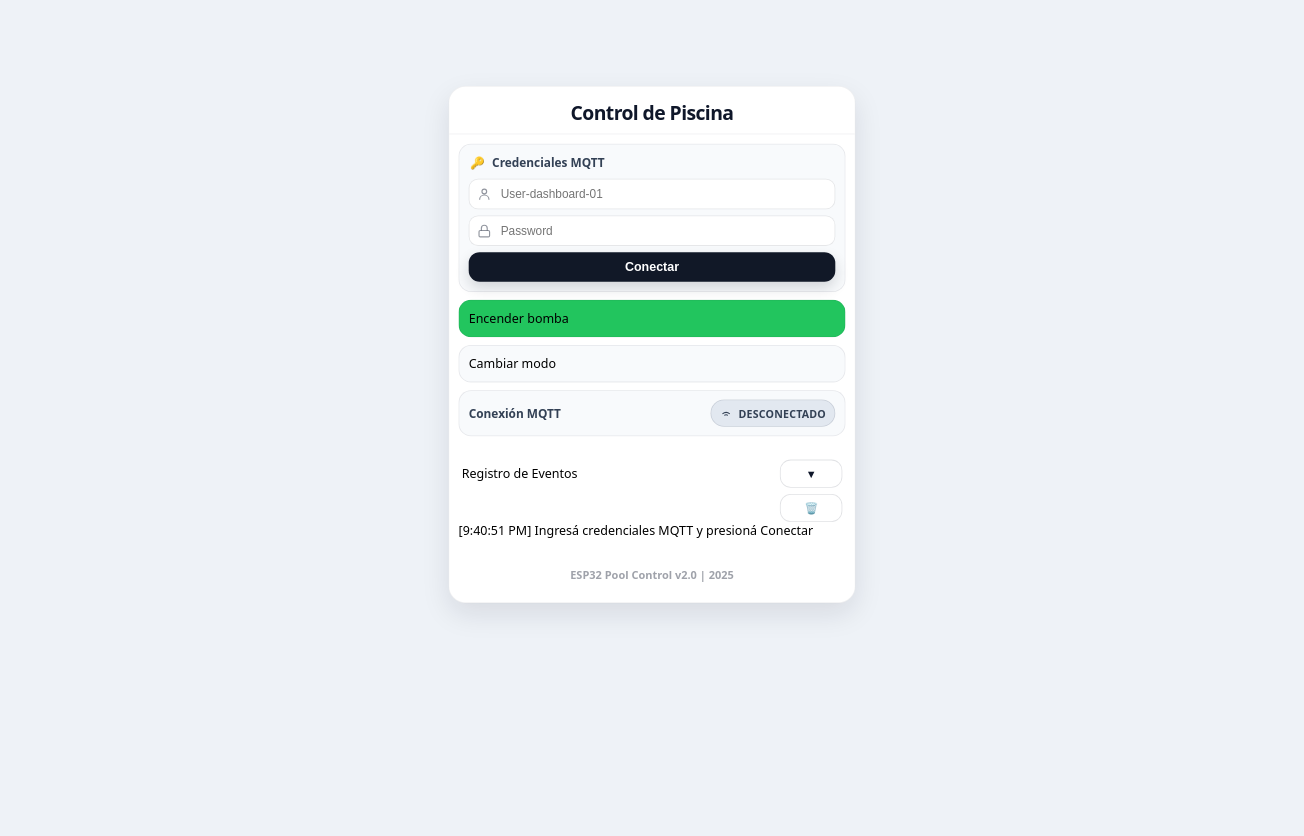
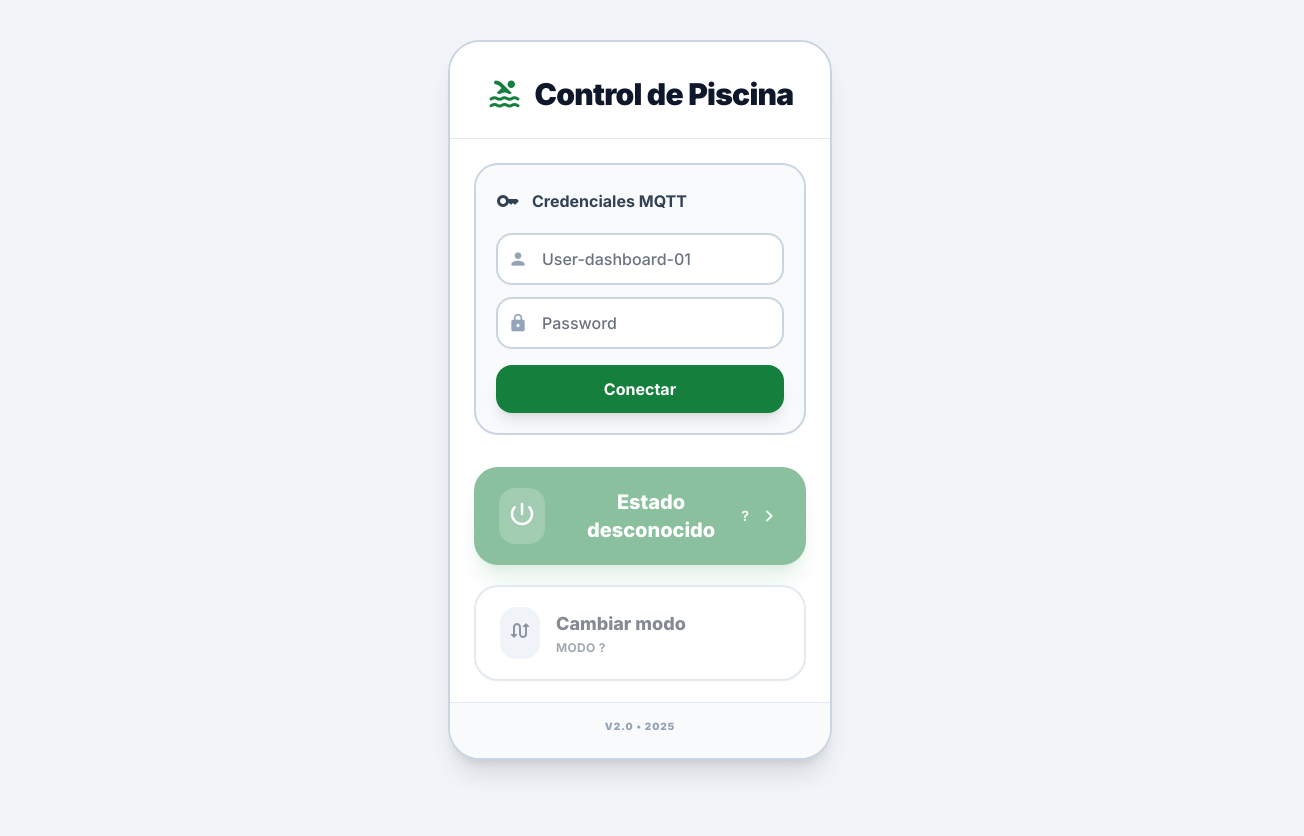
Before and after one commit to Garcia-Javier-Alejandro/IoT_Test, a plain HTML site: page docs/index.html in a window 1280 px wide. Shown: the whole page, 1304 px wide, since content can reach past the window. After the commit the page ends 800 px from the top, so only its background shows below. Drawn offline with nearby package versions, Linux system fonts and the light colour scheme.

Commit message:
feat: modernize UI with Tailwind CSS and Material Icons
- Replace custom CSS with Tailwind CSS framework
- Add Material Icons for better visual design
- Update pump button to green primary style with animated icon
- Redesign valve mode switcher with subtitle labels (Cascada/Eyectores)
- Add animated ping indicator for connection status
- Modernize log panel with hover effects and color-coded entries
- Improve overall card design with shadows and rounded corners
- Add Inter font family for better typography
- Keep all MQTT functionality intact

```diff
--- a/docs/index.html
+++ b/docs/index.html
@@ -1,119 +1,195 @@
 <!DOCTYPE html>
 <html lang="es">
 <head>
-  <link rel="stylesheet" href="/css/styles.css" />
   <meta charset="UTF-8" />
+  <meta name="viewport" content="width=device-width, initial-scale=1.0" />
   <title>Control de Piscina</title>
-  <meta name="viewport" content="width=device-width, initial-scale=1" />
+
+  <!-- Tailwind CSS -->
+  <script src="https://cdn.tailwindcss.com?plugins=forms,typography"></script>
+
+  <!-- Google Fonts -->
+  <link href="https://fonts.googleapis.com/css2?family=Inter:wght@400;500;600;700;800;900&display=swap" rel="stylesheet"/>
+  <link href="https://fonts.googleapis.com/icon?family=Material+Icons+Round" rel="stylesheet"/>
+
+  <script>
+    tailwind.config = {
+      darkMode: "class",
+      theme: {
+        extend: {
+          colors: {
+            primary: "#15803d",
+            "primary-hover": "#14532d",
+          },
+          fontFamily: {
+            sans: ["Inter", "sans-serif"],
+          },
+          borderRadius: {
+            DEFAULT: "12px",
+            'xl': "16px",
+            '2xl': "24px",
+            '3xl': "32px",
+          },
+        },
+      },
+    };
+  </script>
+
+  <style>
+    .log-scrollbar::-webkit-scrollbar {
+      width: 4px;
+    }
+    .log-scrollbar::-webkit-scrollbar-track {
+      background: transparent;
+    }
+    .log-scrollbar::-webkit-scrollbar-thumb {
+      background-color: #94a3b8;
+      border-radius: 20px;
+    }
+    body {
+      min-height: 100vh;
+      min-height: 100dvh;
+    }
+  </style>
 </head>
 
-<body>
-  <div class="stage">
-    <div class="shell">
+<body class="bg-slate-100 text-slate-900 font-sans flex justify-center items-center p-4 transition-colors duration-300">
+
+  <main class="w-full max-w-sm bg-white rounded-3xl shadow-xl border-2 border-slate-300 overflow-hidden relative flex flex-col max-h-[90vh]">
+
     <!-- Header -->
-      <div class="header">
-        <h1>Control de Piscina</h1>
-      </div>
-      <div class="divider"></div>
+    <header class="pt-8 pb-6 px-6 text-center border-b border-slate-200 bg-white/80 backdrop-blur-sm sticky top-0 z-10">
+      <h1 class="text-3xl font-black text-slate-900 flex items-center justify-center gap-3 tracking-tight">
+        <span class="material-icons-round text-primary text-4xl">pool</span>
+        Control de Piscina
+      </h1>
+    </header>
 
-      <!-- Main content -->
-      <div class="content">
+    <!-- Main Content -->
+    <div class="p-6 space-y-8 flex-1 overflow-y-auto">
 
-        <!-- Login card -->
-        <div class="card" id="login-card">
-          <div class="card-title">
-            <span class="icon" aria-hidden="true">🔑</span>
+      <!-- Login Card -->
+      <div id="login-card" class="bg-slate-50 rounded-2xl border-2 border-slate-300 p-5 space-y-4">
+        <div class="flex items-center gap-3 text-slate-700 font-bold">
+          <span class="material-icons-round text-2xl">key</span>
           Credenciales MQTT
         </div>
 
-          <div class="fields">
-            <div class="field">
-              <svg viewBox="0 0 24 24" fill="none" stroke="currentColor" stroke-width="2">
-                <path d="M20 21a8 8 0 0 0-16 0"/>
-                <circle cx="12" cy="7" r="4"/>
-              </svg>
-              <input id="mqtt-user" placeholder="User-dashboard-01" autocomplete="username" />
+        <div class="space-y-3">
+          <div class="relative">
+            <span class="material-icons-round absolute left-3 top-1/2 -translate-y-1/2 text-slate-400 text-xl">person</span>
+            <input
+              id="mqtt-user"
+              type="text"
+              placeholder="User-dashboard-01"
+              autocomplete="username"
+              class="w-full pl-11 pr-4 py-3 rounded-xl border-2 border-slate-300 focus:border-primary focus:ring-2 focus:ring-primary/20 outline-none transition-all font-medium"
+            />
           </div>
 
-            <div class="field">
-              <svg viewBox="0 0 24 24" fill="none" stroke="currentColor" stroke-width="2">
-                <rect x="3" y="11" width="18" height="11" rx="2"/>
-                <path d="M7 11V7a5 5 0 0 1 10 0v4"/>
-              </svg>
-              <input id="mqtt-pass" placeholder="Password" type="password" autocomplete="current-password" />
+          <div class="relative">
+            <span class="material-icons-round absolute left-3 top-1/2 -translate-y-1/2 text-slate-400 text-xl">lock</span>
+            <input
+              id="mqtt-pass"
+              type="password"
+              placeholder="Password"
+              autocomplete="current-password"
+              class="w-full pl-11 pr-4 py-3 rounded-xl border-2 border-slate-300 focus:border-primary focus:ring-2 focus:ring-primary/20 outline-none transition-all font-medium"
+            />
           </div>
         </div>
 
-          <button id="btn-connect" class="btn-primary">
+        <button
+          id="btn-connect"
+          class="w-full bg-primary hover:bg-primary-hover text-white font-bold py-3 px-4 rounded-xl transition-all active:scale-[0.98] shadow-lg">
           Conectar
         </button>
       </div>
 
-        <!-- Pump Status & Control -->
-        <div class="card clickable" id="btn-pump">
-          <div class="card-title">
-            <span class="icon" aria-hidden="true">⚙️</span>
-            Bomba
+      <!-- Control Buttons -->
+      <div class="space-y-5">
+        <!-- Pump Button -->
+        <button
+          id="btn-pump"
+          disabled
+          class="w-full bg-primary hover:bg-primary-hover text-white font-extrabold text-xl py-5 px-6 rounded-2xl shadow-xl shadow-green-700/20 transition-all active:scale-[0.98] flex items-center justify-between group border border-green-800/10 disabled:opacity-50 disabled:cursor-not-allowed">
+          <span class="flex items-center gap-4">
+            <span class="p-2 bg-white/20 rounded-xl backdrop-blur-sm">
+              <span id="pump-icon" class="material-icons-round group-hover:animate-spin text-3xl">power_settings_new</span>
+            </span>
+            <span id="pump-label">Encender bomba</span>
+          </span>
+          <div class="flex items-center gap-2">
+            <span id="pump-status-badge" class="text-sm font-bold opacity-90">OFF</span>
+            <span class="material-icons-round opacity-90 text-2xl">chevron_right</span>
           </div>
-          <div class="pill">
-            <span id="pump-dot" class="dot"></span>
-            <span id="pump-status" class="large-status">?</span>
+        </button>
+
+        <!-- Valve Button -->
+        <button
+          id="btn-valve"
+          disabled
+          class="w-full bg-white hover:bg-slate-50 text-slate-900 font-bold text-lg py-5 px-6 rounded-2xl border-2 border-slate-300 shadow-sm transition-all active:scale-[0.98] flex items-center justify-between group disabled:opacity-50 disabled:cursor-not-allowed">
+          <span class="flex items-center gap-4">
+            <span class="p-2 bg-slate-200 rounded-xl text-slate-800">
+              <span class="material-icons-round text-2xl">swap_calls</span>
+            </span>
+            <div class="flex flex-col items-start text-left leading-tight">
+              <span class="text-lg font-extrabold text-slate-900">Cambiar modo</span>
+              <span id="valve-mode-label" class="text-xs font-bold text-slate-600 uppercase tracking-wide mt-0.5">Modo ?</span>
             </div>
-          <div class="card-hint">Click para encender/apagar</div>
+          </span>
+        </button>
       </div>
 
-        <!-- Valve Status & Control -->
-        <div class="card clickable" id="btn-valve">
-          <div class="card-title">
-            <span class="icon" aria-hidden="true">🔀</span>
-            Válvulas
+      <!-- Connection Status -->
+      <div id="conn-status" class="p-5 bg-slate-100 rounded-2xl border border-slate-300 flex items-center justify-between shadow-inner">
+        <div class="flex items-center gap-4">
+          <div class="relative flex h-3 w-3" id="conn-indicator">
+            <span class="relative inline-flex rounded-full h-3 w-3 bg-slate-400"></span>
           </div>
-          <div class="pill">
-            <span id="valve-dot" class="dot"></span>
-            <span id="valve-status" class="large-status">?</span>
+          <div class="flex flex-col">
+            <span id="conn-text" class="text-sm font-black text-slate-800 leading-none">Desconectado</span>
+            <span class="text-xs text-slate-600 font-bold font-mono mt-1">MQTT Broker</span>
           </div>
-          <div class="card-hint">Click para cambiar modo (1 ↔ 2)</div>
+        </div>
+        <span class="px-2.5 py-1 rounded-md bg-white border border-slate-300 text-[11px] font-bold font-mono text-slate-700 shadow-sm">
+          Pool-ESP32
+        </span>
       </div>
 
-        <!-- MQTT Connection Status -->
-        <div class="row-card">
-          <div class="row-label">Conexión MQTT</div>
-          <div class="wifi" id="conn-status">
-            <svg viewBox="0 0 24 24" fill="none" stroke="currentColor" stroke-width="2">
-              <path d="M5 12.55a11 11 0 0 1 14.08 0"/>
-              <path d="M8.5 15.5a6.5 6.5 0 0 1 7 0"/>
-              <path d="M12 19h.01"/>
-            </svg>
-            <span id="conn-text">Desconectado</span>
+      <!-- Event Log -->
+      <div class="space-y-3">
+        <div class="flex items-center justify-between px-1">
+          <h2 class="text-sm font-extrabold text-slate-900 flex items-center gap-2 uppercase tracking-wide">
+            <span class="material-icons-round text-slate-600 text-xl">history</span>
+            Registro de Eventos
+          </h2>
+          <div class="flex gap-1">
+            <button id="btn-log-clear" class="p-2 rounded-lg text-slate-500 hover:bg-slate-200 hover:text-slate-900 transition-colors" title="Limpiar log">
+              <span class="material-icons-round text-xl">delete_sweep</span>
+            </button>
           </div>
         </div>
 
-        <!-- Event Log -->
-        <div class="log-panel">
-          <div class="log-header">
-            <span>Registro de Eventos</span>
-            <div class="log-actions">
-              <button id="btn-log-toggle" class="btn-secondary" aria-label="Mostrar/ocultar log">
-                ▼
-              </button>
-              <button id="btn-log-clear" class="btn-secondary" aria-label="Limpiar log">
-                🗑️
-              </button>
+        <div class="bg-white rounded-xl border-2 border-slate-300 h-52 overflow-hidden relative shadow-inner">
+          <div id="log-box" class="h-full overflow-y-auto p-4 text-xs font-mono space-y-2 log-scrollbar">
+            <div class="text-slate-600">Esperando conexión...</div>
           </div>
-          </div>
-          <div id="log-box" class="log-content">
-            <div class="log-line">Esperando conexión...</div>
+          <div class="absolute bottom-0 left-0 right-0 h-12 bg-gradient-to-t from-white to-transparent pointer-events-none"></div>
         </div>
       </div>
 
     </div>
 
     <!-- Footer -->
-      <div class="footer">
-        <p>ESP32 Pool Control v2.0 | 2025</p>
-      </div>
-    </div>
-  </div>
+    <footer class="pb-6 pt-4 text-center border-t border-slate-200 mt-auto bg-slate-50">
+      <p class="text-[10px] font-black text-slate-400 uppercase tracking-widest">
+        v2.0 • 2025
+      </p>
+    </footer>
+
+  </main>
 
   <!-- External libraries -->
   <script src="https://unpkg.com/mqtt@5/dist/mqtt.min.js"></script>
--- a/docs/js/app.js
+++ b/docs/js/app.js
@@ -34,7 +34,7 @@ const AppModule = (() => {
     // Initialize logging module
     LogModule.init(
       elements.logBox,
-      elements.btnLogToggle,
+      null, // No toggle button in new design
       elements.btnLogClear
     );
 
@@ -74,11 +74,12 @@ const AppModule = (() => {
    */
   function cacheElements() {
     const mapping = {
-      "pump-dot": "pumpDot",
-      "pump-status": "pumpStatus",
-      "valve-dot": "valveDot",
-      "valve-status": "valveStatus",
+      "pump-label": "pumpLabel",
+      "pump-status-badge": "pumpStatusBadge",
+      "pump-icon": "pumpIcon",
+      "valve-mode-label": "valveModeLabel",
       "conn-text": "connText",
+      "conn-indicator": "connIndicator",
       "btn-pump": "btnPump",
       "btn-valve": "btnValve",
       "log-box": "logBox",
@@ -86,7 +87,6 @@ const AppModule = (() => {
       "mqtt-pass": "passInput",
       "btn-connect": "btnConnect",
       "login-card": "loginCard",
-      "btn-log-toggle": "btnLogToggle",
       "btn-log-clear": "btnLogClear",
     };
 
@@ -199,36 +199,23 @@ const AppModule = (() => {
   function setPumpState(state) {
     pumpState = state;
 
-    if (elements.pumpDot) {
+    if (elements.pumpLabel) {
       if (state === "ON") {
-        elements.pumpDot.className = "dot on";
+        elements.pumpLabel.textContent = "Apagar bomba";
       } else if (state === "OFF") {
-        elements.pumpDot.className = "dot off";
+        elements.pumpLabel.textContent = "Encender bomba";
       } else {
-        elements.pumpDot.className = "dot";
+        elements.pumpLabel.textContent = "Estado desconocido";
       }
     }
 
-    if (elements.pumpStatus) {
+    if (elements.pumpStatusBadge) {
       if (state === "ON") {
-        elements.pumpStatus.textContent = "ON";
+        elements.pumpStatusBadge.textContent = "ON";
       } else if (state === "OFF") {
-        elements.pumpStatus.textContent = "OFF";
+        elements.pumpStatusBadge.textContent = "OFF";
       } else {
-        elements.pumpStatus.textContent = "?";
-      }
-    }
-
-    // Update button text based on state
-    if (elements.btnPump) {
-      if (state === "ON") {
-        elements.btnPump.classList.remove("btn-on");
-        elements.btnPump.classList.add("btn-off");
-        elements.btnPump.textContent = "Apagar bomba";
-      } else {
-        elements.btnPump.classList.remove("btn-off");
-        elements.btnPump.classList.add("btn-on");
-        elements.btnPump.textContent = "Encender bomba";
+        elements.pumpStatusBadge.textContent = "?";
       }
     }
 
@@ -241,32 +228,13 @@ const AppModule = (() => {
   function setValveMode(mode) {
     valveMode = mode;
 
-    if (elements.valveDot) {
-      if (mode === "1" || mode === "2") {
-        elements.valveDot.className = "dot on";
+    if (elements.valveModeLabel) {
+      if (mode === "1") {
+        elements.valveModeLabel.textContent = "Modo 1: Cascada";
+      } else if (mode === "2") {
+        elements.valveModeLabel.textContent = "Modo 2: Eyectores";
       } else {
-        elements.valveDot.className = "dot";
-      }
-    }
-
-    if (elements.valveStatus) {
-      if (mode === "1") {
-        elements.valveStatus.textContent = "1";
-      } else if (mode === "2") {
-        elements.valveStatus.textContent = "2";
-      } else {
-        elements.valveStatus.textContent = "?";
-      }
-    }
-
-    // Update button text based on mode
-    if (elements.btnValve) {
-      if (mode === "1") {
-        elements.btnValve.textContent = "Cambiar a modo 2";
-      } else if (mode === "2") {
-        elements.btnValve.textContent = "Cambiar a modo 1";
-      } else {
-        elements.btnValve.textContent = "Cambiar modo";
+        elements.valveModeLabel.textContent = "Modo ?";
       }
     }
 
@@ -292,6 +260,15 @@ const AppModule = (() => {
    */
   function connectUI() {
     if (elements.connText) elements.connText.textContent = "Conectado";
+
+    // Update connection indicator with animated ping
+    if (elements.connIndicator) {
+      elements.connIndicator.innerHTML = `
+        <span class="animate-ping absolute inline-flex h-full w-full rounded-full bg-green-400 opacity-75"></span>
+        <span class="relative inline-flex rounded-full h-3 w-3 bg-green-500"></span>
+      `;
+    }
+
     updateButtonStates();
     if (elements.loginCard) elements.loginCard.style.display = "none";
     LogModule.append("✓ Conectado al broker MQTT");
@@ -302,6 +279,14 @@ const AppModule = (() => {
    */
   function disconnectUI() {
     if (elements.connText) elements.connText.textContent = "Desconectado";
+
+    // Update connection indicator to gray
+    if (elements.connIndicator) {
+      elements.connIndicator.innerHTML = `
+        <span class="relative inline-flex rounded-full h-3 w-3 bg-slate-400"></span>
+      `;
+    }
+
     updateButtonStates();
     if (elements.loginCard) elements.loginCard.style.display = "";
   }
--- a/docs/js/log.js
+++ b/docs/js/log.js
@@ -35,19 +35,35 @@ const LogModule = (() => {
    */
   function append(msg, level = "info") {
     const time = new Date().toLocaleTimeString();
-    const entry = `[${time}] ${msg}`;
 
-    logBuffer.unshift(entry);
+    logBuffer.unshift({ msg, time, level });
 
     // Maintain max buffer size
     if (logBuffer.length > MAX_LINES) {
       logBuffer = logBuffer.slice(0, MAX_LINES);
     }
 
-    // Update UI if log box exists and is visible
+    // Update UI if log box exists
     if (logBox) {
-      logBox.textContent = logBuffer.join("\n");
+      renderLog();
     }
+  }
+
+  /**
+   * Render the log entries in the UI
+   */
+  function renderLog() {
+    if (!logBox) return;
+
+    logBox.innerHTML = logBuffer.map(entry => {
+      const colorClass = entry.level === "error" ? "text-red-600" :
+                        entry.level === "warn" ? "text-amber-600" :
+                        "text-slate-600";
+
+      return `<div class="${colorClass} hover:bg-slate-50 px-2 py-1 rounded transition-colors">
+        <span class="text-slate-400">[${entry.time}]</span> ${entry.msg}
+      </div>`;
+    }).join("");
   }
 
   /**
@@ -71,7 +87,7 @@ const LogModule = (() => {
   function clear() {
     logBuffer = [];
     if (logBox) {
-      logBox.textContent = "";
+      logBox.innerHTML = "";
     }
     append("Log limpiado");
   }
```
Lines whose indentation alone changed are shown as unchanged.
